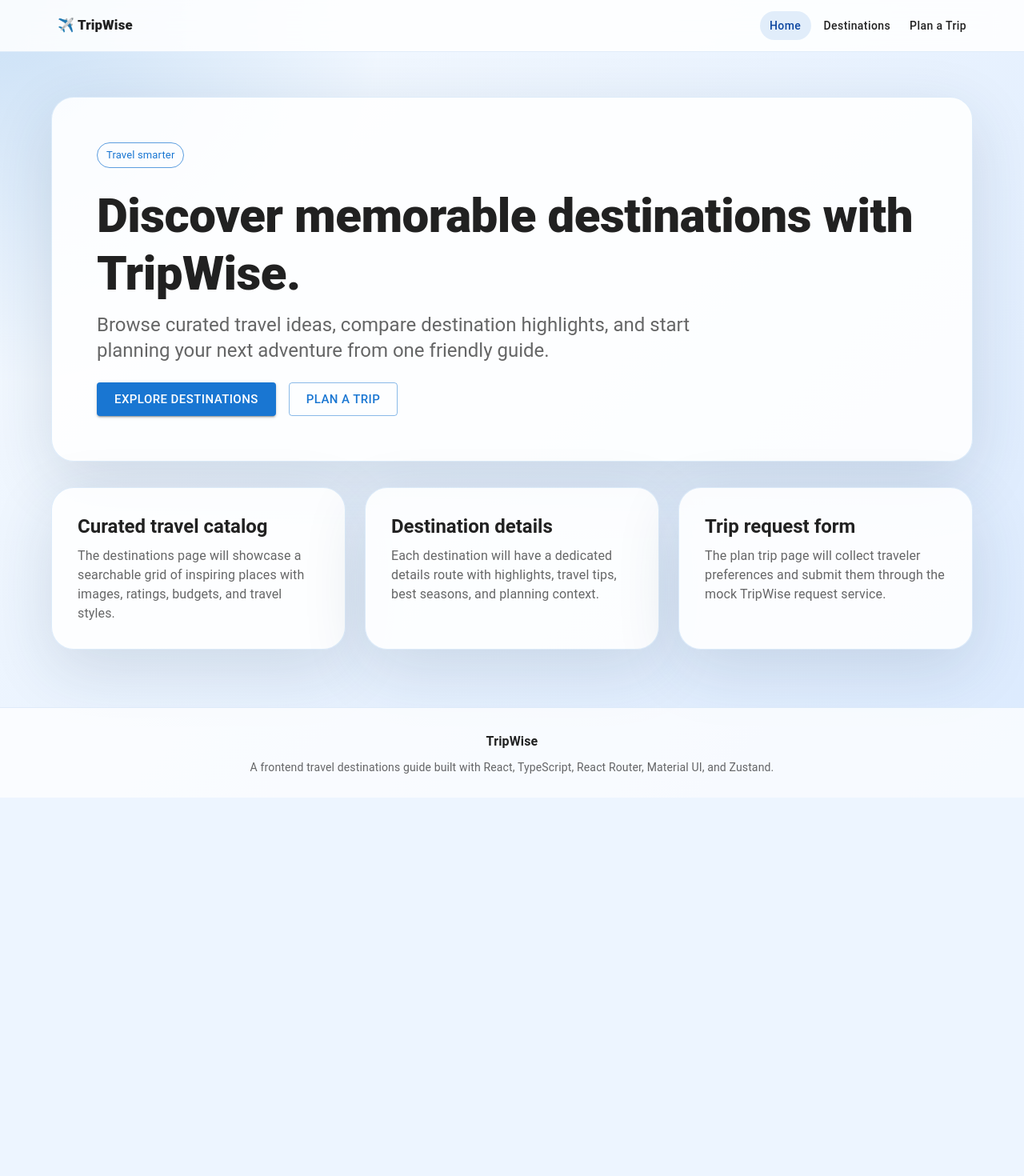
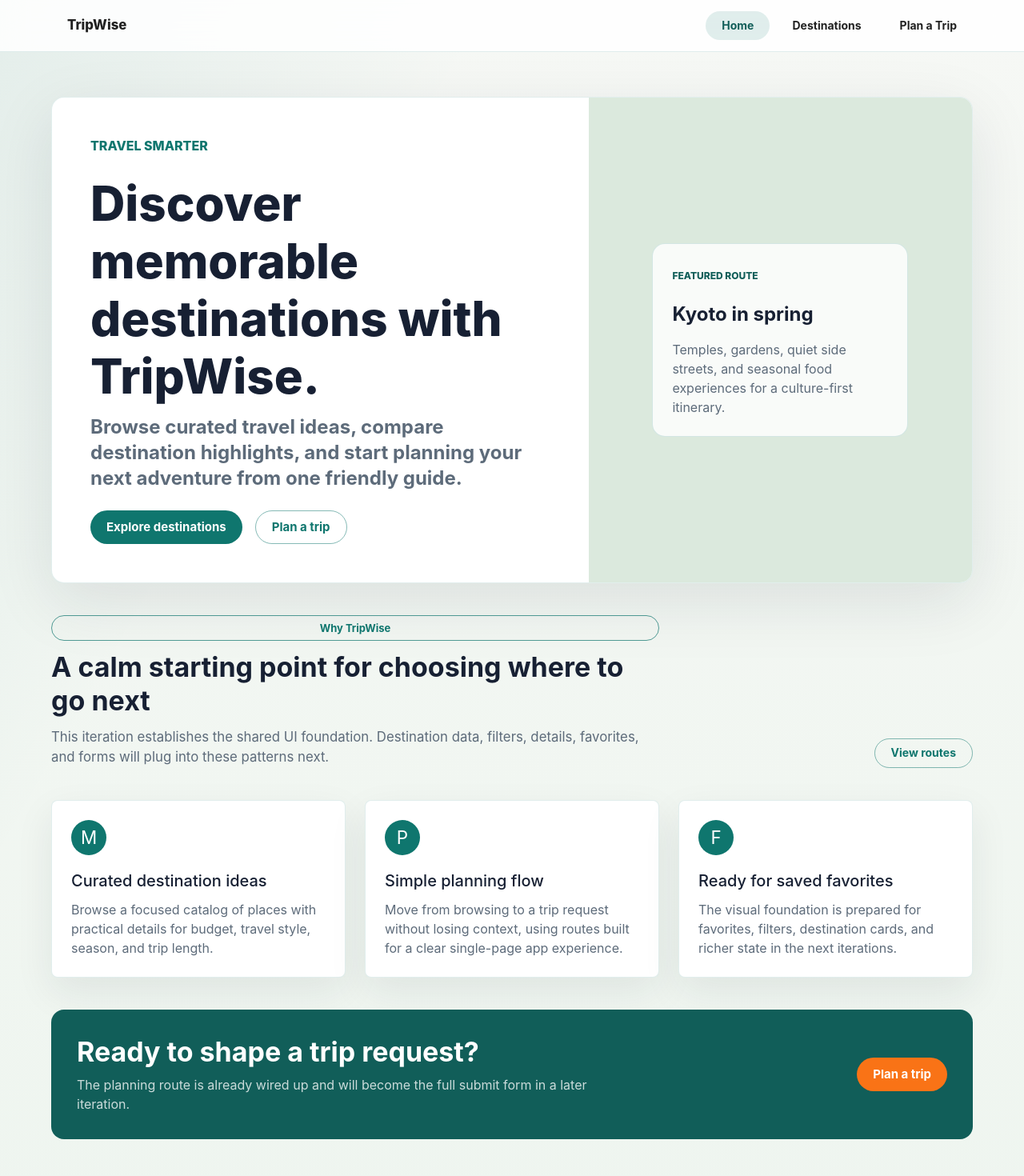
Before and after one commit to DenisB22/client-applications, a React (Vite) app: page / in a window 1280 px wide. Shown: the top 1470 px of the page at 80% size. Before the commit the page ends 997 px from the top, so only its background shows below. Built offline with nearby package versions, Linux system fonts and the light colour scheme.

Commit message:
Add Material UI theme and shared layout components

```diff
--- /dev/null
+++ b/src/app/theme.ts
@@ -0,0 +1,89 @@
+import { createTheme } from '@mui/material/styles';
+
+const theme = createTheme({
+  palette: {
+    mode: 'light',
+    primary: {
+      main: '#0f766e',
+      light: '#2dd4bf',
+      dark: '#115e59',
+      contrastText: '#ffffff',
+    },
+    secondary: {
+      main: '#f97316',
+      light: '#fdba74',
+      dark: '#c2410c',
+      contrastText: '#ffffff',
+    },
+    background: {
+      default: '#f6f8f5',
+      paper: '#ffffff',
+    },
+    text: {
+      primary: '#172033',
+      secondary: '#5d6b7a',
+    },
+  },
+  typography: {
+    fontFamily:
+      'Inter, ui-sans-serif, system-ui, -apple-system, BlinkMacSystemFont, "Segoe UI", sans-serif',
+    h1: {
+      fontWeight: 800,
+      letterSpacing: 0,
+    },
+    h2: {
+      fontWeight: 800,
+      letterSpacing: 0,
+    },
+    h3: {
+      fontWeight: 800,
+      letterSpacing: 0,
+    },
+    h4: {
+      fontWeight: 750,
+      letterSpacing: 0,
+    },
+    h5: {
+      fontWeight: 700,
+      letterSpacing: 0,
+    },
+    button: {
+      fontWeight: 700,
+      textTransform: 'none',
+      letterSpacing: 0,
+    },
+  },
+  shape: {
+    borderRadius: 8,
+  },
+  components: {
+    MuiButton: {
+      defaultProps: {
+        disableElevation: true,
+      },
+      styleOverrides: {
+        root: {
+          borderRadius: 999,
+          paddingInline: 20,
+        },
+      },
+    },
+    MuiCard: {
+      styleOverrides: {
+        root: {
+          border: '1px solid rgba(15, 118, 110, 0.12)',
+          boxShadow: '0 18px 48px rgba(23, 32, 51, 0.08)',
+        },
+      },
+    },
+    MuiChip: {
+      styleOverrides: {
+        root: {
+          fontWeight: 700,
+        },
+      },
+    },
+  },
+});
+
+export default theme;
--- a/src/components/AppLayout.tsx
+++ b/src/components/AppLayout.tsx
@@ -15,16 +15,17 @@ function AppLayout() {
       <AppBar position="sticky" color="default" elevation={0} className="app-header">
         <Container maxWidth="lg">
           <Toolbar disableGutters className="app-toolbar">
-            <Button
-              component={RouterLink}
-              to="/"
-              color="inherit"
-              className="brand-link"
-            >
-              ✈️ TripWise
+            <Button component={RouterLink} to="/" color="inherit" className="brand-link">
+              TripWise
             </Button>
 
-            <Stack component="nav" direction="row" spacing={1} className="primary-nav" aria-label="Primary navigation">
+            <Stack
+              component="nav"
+              direction="row"
+              spacing={1}
+              className="primary-nav"
+              aria-label="Primary navigation"
+            >
               {navigationItems.map((item) => {
                 const isActive =
                   item.to === '/' ? location.pathname === item.to : location.pathname.startsWith(item.to);
@@ -60,7 +61,8 @@ function AppLayout() {
               TripWise
             </Typography>
             <Typography variant="body2" color="text.secondary" textAlign={{ xs: 'left', sm: 'center' }}>
-              A frontend travel destinations guide built with React, TypeScript, React Router, Material UI, and Zustand.
+              A frontend travel destinations guide built with React, TypeScript, React Router, Material
+              UI, and Zustand.
             </Typography>
           </Stack>
         </Container>
--- /dev/null
+++ b/src/components/FeatureCard.tsx
@@ -0,0 +1,43 @@
+import { Card, CardContent, Stack, Typography } from '@mui/material';
+import type { ReactNode } from 'react';
+
+type FeatureCardProps = {
+  title: string;
+  description: string;
+  icon: ReactNode;
+};
+
+function FeatureCard({ title, description, icon }: FeatureCardProps) {
+  return (
+    <Card sx={{ height: '100%' }}>
+      <CardContent sx={{ p: 3, '&:last-child': { pb: 3 } }}>
+        <Stack spacing={2}>
+          <Typography
+            aria-hidden="true"
+            sx={{
+              alignItems: 'center',
+              bgcolor: 'primary.main',
+              borderRadius: '50%',
+              color: 'primary.contrastText',
+              display: 'inline-flex',
+              fontSize: '1.4rem',
+              height: 44,
+              justifyContent: 'center',
+              width: 44,
+            }}
+          >
+            {icon}
+          </Typography>
+          <Stack spacing={1}>
+            <Typography component="h3" variant="h6">
+              {title}
+            </Typography>
+            <Typography color="text.secondary">{description}</Typography>
+          </Stack>
+        </Stack>
+      </CardContent>
+    </Card>
+  );
+}
+
+export default FeatureCard;
--- /dev/null
+++ b/src/components/PageContainer.tsx
@@ -0,0 +1,24 @@
+import { Box, type BoxProps } from '@mui/material';
+import type { ReactNode } from 'react';
+
+type PageContainerProps = BoxProps & {
+  children: ReactNode;
+};
+
+function PageContainer({ children, sx, ...props }: PageContainerProps) {
+  return (
+    <Box
+      {...props}
+      sx={{
+        display: 'flex',
+        flexDirection: 'column',
+        gap: { xs: 4, md: 5 },
+        ...sx,
+      }}
+    >
+      {children}
+    </Box>
+  );
+}
+
+export default PageContainer;
--- /dev/null
+++ b/src/components/SectionHeader.tsx
@@ -0,0 +1,35 @@
+import { Chip, Stack, Typography } from '@mui/material';
+import type { ReactNode } from 'react';
+
+type SectionHeaderProps = {
+  eyebrow?: string;
+  title: string;
+  description?: string;
+  action?: ReactNode;
+};
+
+function SectionHeader({ eyebrow, title, description, action }: SectionHeaderProps) {
+  return (
+    <Stack
+      direction={{ xs: 'column', md: 'row' }}
+      spacing={2}
+      alignItems={{ xs: 'flex-start', md: 'flex-end' }}
+      justifyContent="space-between"
+    >
+      <Stack spacing={1.5} maxWidth="760px">
+        {eyebrow ? <Chip label={eyebrow} color="primary" variant="outlined" /> : null}
+        <Typography component="h2" variant="h4">
+          {title}
+        </Typography>
+        {description ? (
+          <Typography color="text.secondary" fontSize="1.05rem">
+            {description}
+          </Typography>
+        ) : null}
+      </Stack>
+      {action}
+    </Stack>
+  );
+}
+
+export default SectionHeader;
--- a/src/pages/HomePage.tsx
+++ b/src/pages/HomePage.tsx
@@ -1,18 +1,60 @@
-import { Box, Button, Card, CardContent, Chip, Stack, Typography } from '@mui/material';
+import { Box, Button, Grid, Stack, Typography } from '@mui/material';
 import { Link as RouterLink } from 'react-router-dom';
+import FeatureCard from '../components/FeatureCard';
+import PageContainer from '../components/PageContainer';
+import SectionHeader from '../components/SectionHeader';
+
+const features = [
+  {
+    title: 'Curated destination ideas',
+    description:
+      'Browse a focused catalog of places with practical details for budget, travel style, season, and trip length.',
+    icon: 'M',
+  },
+  {
+    title: 'Simple planning flow',
+    description:
+      'Move from browsing to a trip request without losing context, using routes built for a clear single-page app experience.',
+    icon: 'P',
+  },
+  {
+    title: 'Ready for saved favorites',
+    description:
+      'The visual foundation is prepared for favorites, filters, destination cards, and richer state in the next iterations.',
+    icon: 'F',
+  },
+];
 
 function HomePage() {
   return (
-    <Stack spacing={4}>
-      <Box className="page-hero">
-        <Stack spacing={3} alignItems="flex-start">
-          <Chip label="Travel smarter" color="primary" variant="outlined" />
+    <PageContainer>
+      <Box
+        sx={{
+          bgcolor: 'background.paper',
+          border: '1px solid rgba(15, 118, 110, 0.12)',
+          borderRadius: 2,
+          boxShadow: '0 24px 80px rgba(23, 32, 51, 0.10)',
+          overflow: 'hidden',
+        }}
+      >
+        <Grid container>
+          <Grid item xs={12} md={7}>
+            <Stack spacing={3} alignItems="flex-start" sx={{ p: { xs: 3, sm: 5, md: 6 } }}>
+              <Typography
+                component="p"
+                color="primary.main"
+                fontWeight={800}
+                sx={{ textTransform: 'uppercase' }}
+              >
+                Travel smarter
+              </Typography>
               <Stack spacing={1.5}>
-            <Typography component="h1" variant="h2" fontWeight={800}>
+                <Typography component="h1" variant="h2">
                   Discover memorable destinations with TripWise.
                 </Typography>
                 <Typography variant="h5" color="text.secondary" maxWidth="760px">
-              Browse curated travel ideas, compare destination highlights, and start planning your next adventure from one friendly guide.
+                  Browse curated travel ideas, compare destination highlights, and start planning your
+                  next adventure from one friendly guide.
                 </Typography>
               </Stack>
               <Stack direction={{ xs: 'column', sm: 'row' }} spacing={2}>
@@ -24,41 +66,93 @@ function HomePage() {
                 </Button>
               </Stack>
             </Stack>
+          </Grid>
+          <Grid item xs={12} md={5}>
+            <Box
+              sx={{
+                bgcolor: '#dbe9dd',
+                display: 'grid',
+                minHeight: { xs: 260, md: '100%' },
+                placeItems: 'center',
+                px: 4,
+                py: 5,
+              }}
+            >
+              <Box
+                sx={{
+                  bgcolor: 'rgba(255, 255, 255, 0.82)',
+                  border: '1px solid rgba(15, 118, 110, 0.16)',
+                  borderRadius: 2,
+                  maxWidth: 320,
+                  p: 3,
+                }}
+              >
+                <Stack spacing={2}>
+                  <Typography variant="overline" color="primary.dark" fontWeight={800}>
+                    Featured route
+                  </Typography>
+                  <Typography component="p" variant="h5">
+                    Kyoto in spring
+                  </Typography>
+                  <Typography color="text.secondary">
+                    Temples, gardens, quiet side streets, and seasonal food experiences for a
+                    culture-first itinerary.
+                  </Typography>
+                </Stack>
+              </Box>
+            </Box>
+          </Grid>
+        </Grid>
       </Box>
 
-      <Stack direction={{ xs: 'column', md: 'row' }} spacing={3}>
-        <Card className="info-card">
-          <CardContent>
-            <Typography component="h2" variant="h5" fontWeight={700} gutterBottom>
-              Curated travel catalog
+      <SectionHeader
+        eyebrow="Why TripWise"
+        title="A calm starting point for choosing where to go next"
+        description="This iteration establishes the shared UI foundation. Destination data, filters, details, favorites, and forms will plug into these patterns next."
+        action={
+          <Button component={RouterLink} to="/destinations" variant="outlined">
+            View routes
+          </Button>
+        }
+      />
+
+      <Grid container spacing={3}>
+        {features.map((feature) => (
+          <Grid item xs={12} md={4} key={feature.title}>
+            <FeatureCard {...feature} />
+          </Grid>
+        ))}
+      </Grid>
+
+      <Box
+        sx={{
+          bgcolor: 'primary.dark',
+          borderRadius: 2,
+          color: 'primary.contrastText',
+          p: { xs: 3, md: 4 },
+        }}
+      >
+        <Stack
+          direction={{ xs: 'column', md: 'row' }}
+          spacing={3}
+          alignItems={{ md: 'center' }}
+          justifyContent="space-between"
+        >
+          <Stack spacing={1} maxWidth="680px">
+            <Typography component="h2" variant="h4">
+              Ready to shape a trip request?
             </Typography>
-            <Typography color="text.secondary">
-              The destinations page will showcase a searchable grid of inspiring places with images, ratings, budgets, and travel styles.
+            <Typography sx={{ color: 'rgba(255, 255, 255, 0.78)' }}>
+              The planning route is already wired up and will become the full submit form in a later
+              iteration.
             </Typography>
-          </CardContent>
-        </Card>
-        <Card className="info-card">
-          <CardContent>
-            <Typography component="h2" variant="h5" fontWeight={700} gutterBottom>
-              Destination details
-            </Typography>
-            <Typography color="text.secondary">
-              Each destination will have a dedicated details route with highlights, travel tips, best seasons, and planning context.
-            </Typography>
-          </CardContent>
-        </Card>
-        <Card className="info-card">
-          <CardContent>
-            <Typography component="h2" variant="h5" fontWeight={700} gutterBottom>
-              Trip request form
-            </Typography>
-            <Typography color="text.secondary">
-              The plan trip page will collect traveler preferences and submit them through the mock TripWise request service.
-            </Typography>
-          </CardContent>
-        </Card>
           </Stack>
+          <Button component={RouterLink} to="/plan-trip" variant="contained" color="secondary" size="large">
+            Plan a trip
+          </Button>
         </Stack>
+      </Box>
+    </PageContainer>
   );
 }
 
--- a/src/styles.css
+++ b/src/styles.css
@@ -1,8 +1,8 @@
 :root {
+  background: #f6f8f5;
+  color: #172033;
   font-family:
     Inter, ui-sans-serif, system-ui, -apple-system, BlinkMacSystemFont, "Segoe UI", sans-serif;
-  color: #172033;
-  background: #edf5ff;
 }
 
 body {
@@ -20,12 +20,12 @@ body {
   min-height: 100vh;
   flex-direction: column;
   background:
-    radial-gradient(circle at top left, rgba(25, 118, 210, 0.2), transparent 30rem),
-    linear-gradient(135deg, #f7fbff 0%, #dbeafe 100%);
+    linear-gradient(120deg, rgba(15, 118, 110, 0.08), transparent 34rem),
+    linear-gradient(180deg, #f6f8f5 0%, #eef5ef 100%);
 }
 
 .app-header {
-  border-bottom: 1px solid rgba(25, 118, 210, 0.12);
+  border-bottom: 1px solid rgba(15, 118, 110, 0.12);
   backdrop-filter: blur(16px);
   background-color: rgba(255, 255, 255, 0.86) !important;
 }
@@ -41,7 +41,6 @@ body {
   border-radius: 999px !important;
   font-size: 1.05rem !important;
   font-weight: 800 !important;
-  letter-spacing: 0.01em !important;
   text-transform: none !important;
 }
 
@@ -56,8 +55,8 @@ body {
 }
 
 .nav-link.active {
-  background-color: rgba(25, 118, 210, 0.12);
-  color: #0d47a1;
+  background-color: rgba(15, 118, 110, 0.12);
+  color: #115e59;
 }
 
 .app-main {
@@ -66,35 +65,16 @@ body {
 }
 
 .app-footer {
-  border-top: 1px solid rgba(25, 118, 210, 0.12);
+  border-top: 1px solid rgba(15, 118, 110, 0.12);
   background: rgba(255, 255, 255, 0.76);
   padding: 28px 0;
 }
 
-.page-hero,
-.placeholder-card,
-.info-card {
-  border: 1px solid rgba(25, 118, 210, 0.14) !important;
-  border-radius: 28px !important;
-  background: rgba(255, 255, 255, 0.88) !important;
-  box-shadow: 0 24px 80px rgba(31, 56, 88, 0.14) !important;
-}
-
-.page-hero {
-  padding: 56px;
-}
-
-.info-card {
-  flex: 1;
-}
-
-.placeholder-card .MuiCardContent-root,
-.info-card .MuiCardContent-root {
+.placeholder-card .MuiCardContent-root {
   padding: 32px;
 }
 
-.placeholder-card .MuiCardContent-root:last-child,
-.info-card .MuiCardContent-root:last-child {
+.placeholder-card .MuiCardContent-root:last-child {
   padding-bottom: 32px;
 }
 
@@ -119,17 +99,11 @@ body {
     padding: 36px 0 56px;
   }
 
-  .page-hero {
-    padding: 32px 24px;
-  }
-
-  .placeholder-card .MuiCardContent-root,
-  .info-card .MuiCardContent-root {
+  .placeholder-card .MuiCardContent-root {
     padding: 24px;
   }
 
-  .placeholder-card .MuiCardContent-root:last-child,
-  .info-card .MuiCardContent-root:last-child {
+  .placeholder-card .MuiCardContent-root:last-child {
     padding-bottom: 24px;
   }
 }
```
Also changed, not shown: src/main.tsx (+6 -3 lines), 1 other file (tests, documents, lock files or other folders). Lines whose indentation alone changed are shown as unchanged.
